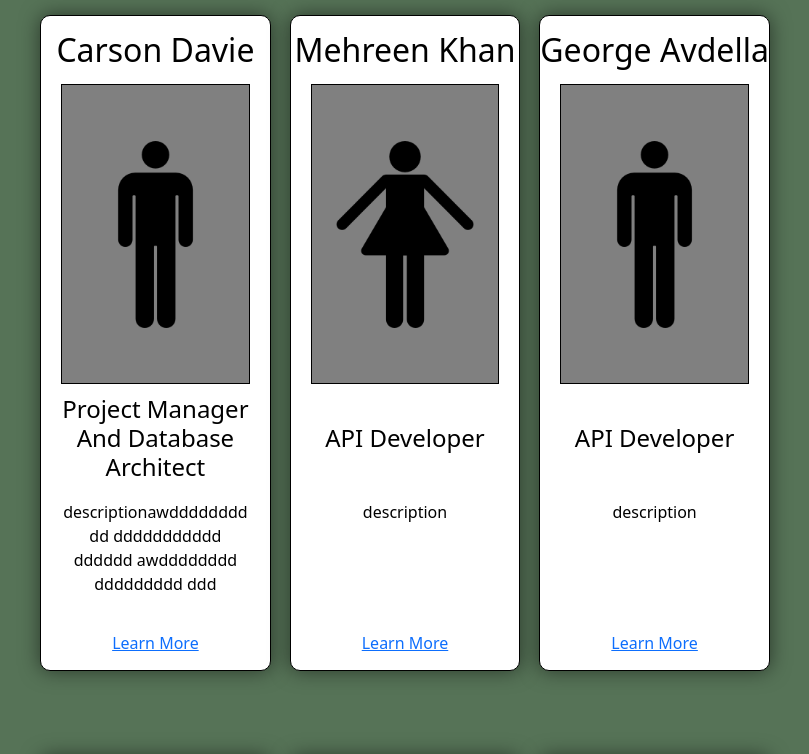
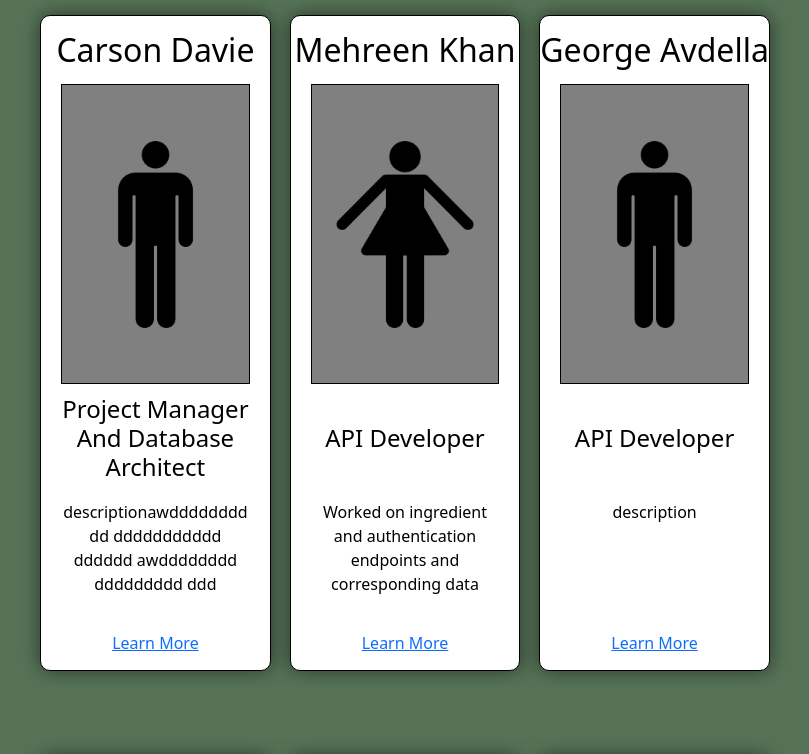
Before and after one commit to carsoncarson18/POOSD_MERN_Project, a React (Vite) app in the folder client/: page /about in a window 1280 px wide. Shown: the part 399-1153 px from the top of the page, without its empty margins (235-1044 px from the left). Built offline with nearby package versions, Linux system fonts and the light colour scheme; no server answers.

Commit message:
about us - mehreen

```diff
--- a/client/src/pages/about/AboutPage.tsx
+++ b/client/src/pages/about/AboutPage.tsx
@@ -48,7 +48,7 @@ const carson : MemberData = {
 
 const mehreen : MemberData = {
     name:'Mehreen Khan',
-    description:'description',
+    description:'Worked on ingredient and authentication endpoints and corresponding data validation. ',
     role:'API Developer',
     sex:'female',
 }
```
